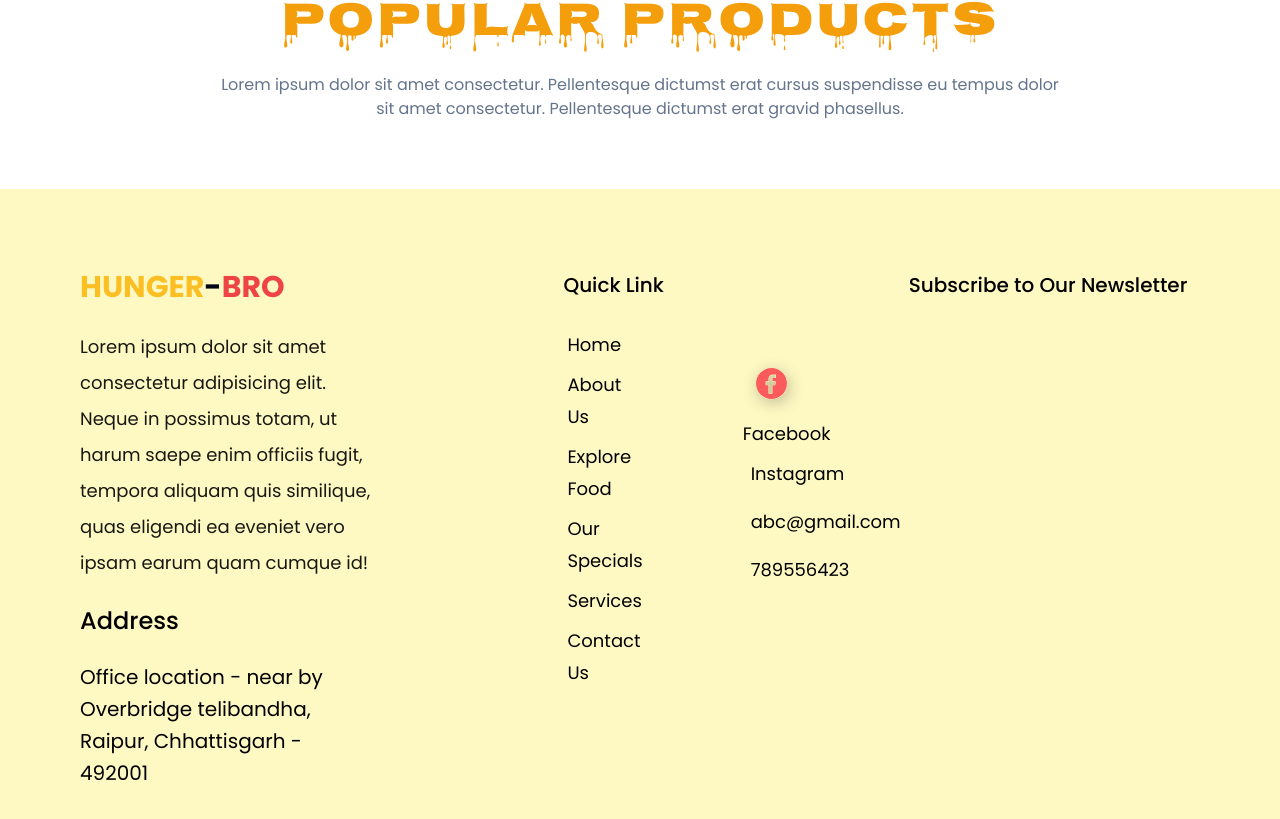
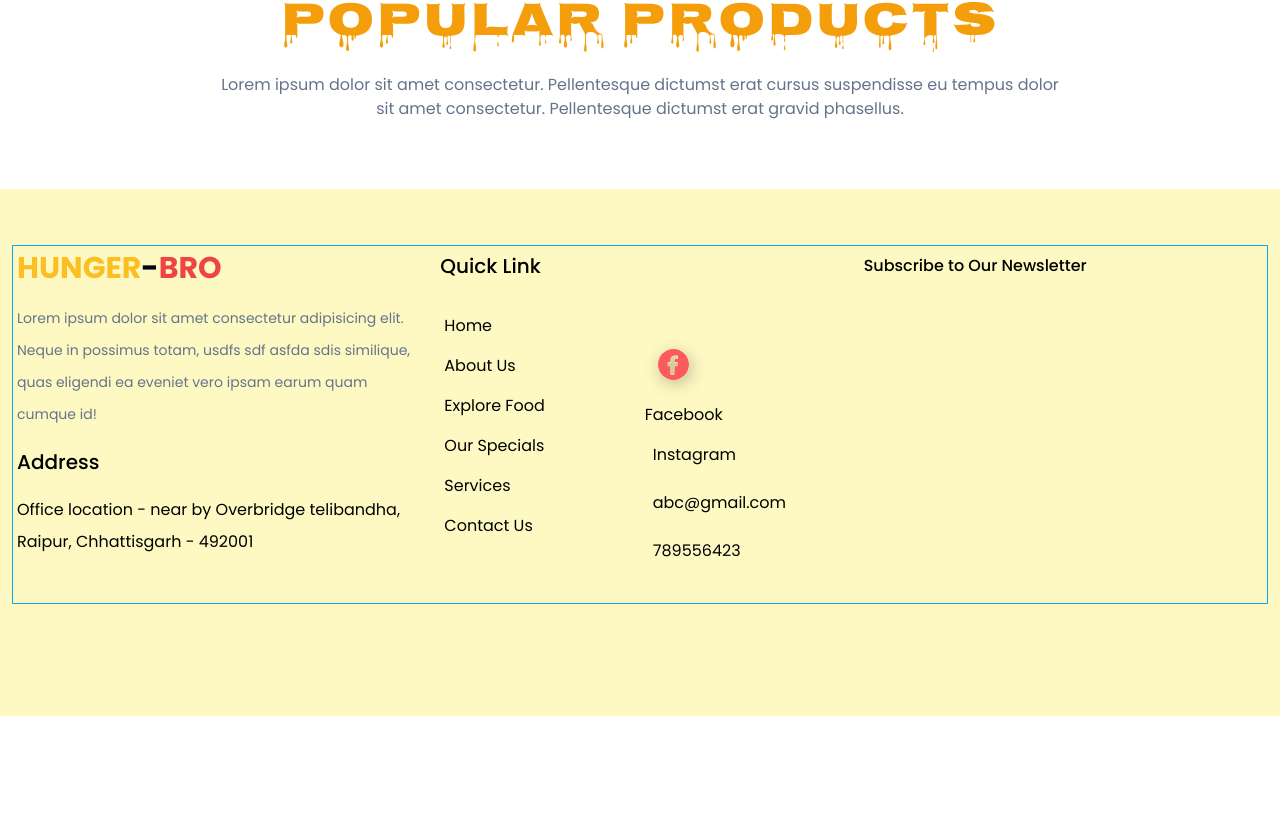
Before and after one commit to rohitbesra2502/hunger_bro, a React (Vite) app: page / in a window 1280 px wide. Shown: the part 711-1530 px from the top of the page. After the commit the page ends 1427 px from the top, so only its background shows below. Built offline with nearby package versions, Linux system fonts and the light colour scheme; what tailwindcss-pseudo-elements would draw is missing.

Commit message:
morning_update

```diff
--- a/src/component/Footer.jsx
+++ b/src/component/Footer.jsx
@@ -1,29 +1,31 @@
 const Footer = () => {
     return (
-        <div className="p-20 bg-yellow-100">
-            <div className="flex">
-                <div className="flex-1 w-64">
+        <div className="footer_container bg-yellow-100 ">
+            {/* //ashwani se puchna hai */}
+            <div className="lg:container lg:mx-auto px-2 lg:px-3 pt-14 pb-28">
+                <div className="grid grid-cols-3 gap-4 border border-sky-500">
+                    <div className=" p-1">
                         <div className="uppercase font-bold text-3xl ">
                             <span className="text-amber-400">hunger</span>
                             <span className="text-slate-950">-</span>
                             <span className="text-red-500">bro</span>
                         </div>
-                    <div className="w-['449px'] h-['163px'] opacity-[90%] pt-6">
-                        <p className="leading-9 font-normal font-['Poppins'] text-lg">
-                            Lorem ipsum dolor sit amet consectetur adipisicing elit. Neque in possimus totam, ut harum saepe enim officiis fugit, tempora aliquam quis similique, quas eligendi ea eveniet vero ipsam earum quam cumque id!
+                        <div className="pt-4">
+                            <p className="leading-8 font-normal font-['Poppins'] text-sm text-slate-500 ">
+                                Lorem ipsum dolor sit amet consectetur adipisicing elit. Neque in possimus totam, usdfs sdf asfda sdis similique, quas eligendi ea eveniet vero ipsam earum quam cumque id!
                             </p>
                         </div>
 
-                    <div className="pt-6">
-                        <h2 className="leading-8 font-['Poppins'] font-medium text-2xl">Address</h2>
+                        <div className="pt-4">
+                            <h2 className="leading-8 font-['Poppins'] font-medium text-xl">Address</h2>
                         </div>
-                    <div className="pt-6">
-                        <h5 className="font-['Poppins'] font-normal text-xl leading-8">Office location - near by Overbridge telibandha, Raipur,  Chhattisgarh - 492001</h5>
+                        <div className="pt-4">
+                            <h5 className="font-['Poppins'] font-normal  leading-8">Office location - near by Overbridge telibandha, Raipur,  Chhattisgarh - 492001</h5>
                         </div>
                     </div>
-                <div className="flex-1 pl-48 ">
+                    <div className=" p-1">
                         <h6 className="font-['Poppins'] font-medium text-xl leading-8">Quick Link</h6>
-                    <div className="flex font-['Poppins'] font-normal text-lg leading-8 py-6">
+                        <div className="flex font-['Poppins'] font-normal leading-8 py-6">
                             <div className="">
                                 <ul>
                                     <li className="p-1">Home</li>
@@ -67,8 +69,9 @@ const Footer = () => {
                             </div>
                         </div>
                     </div>
-                <div className="flex-1">
-                    <h5 className="font-['Poppins'] font-medium text-xl leading-8 ">Subscribe to Our Newsletter</h5>
+                    <div className=" p-1">
+                        <h5 className="font-['Poppins'] font-medium leading-8 ">Subscribe to Our Newsletter</h5>
+                    </div>
                 </div>
             </div>
         </div >
```
Lines whose indentation alone changed are shown as unchanged.
